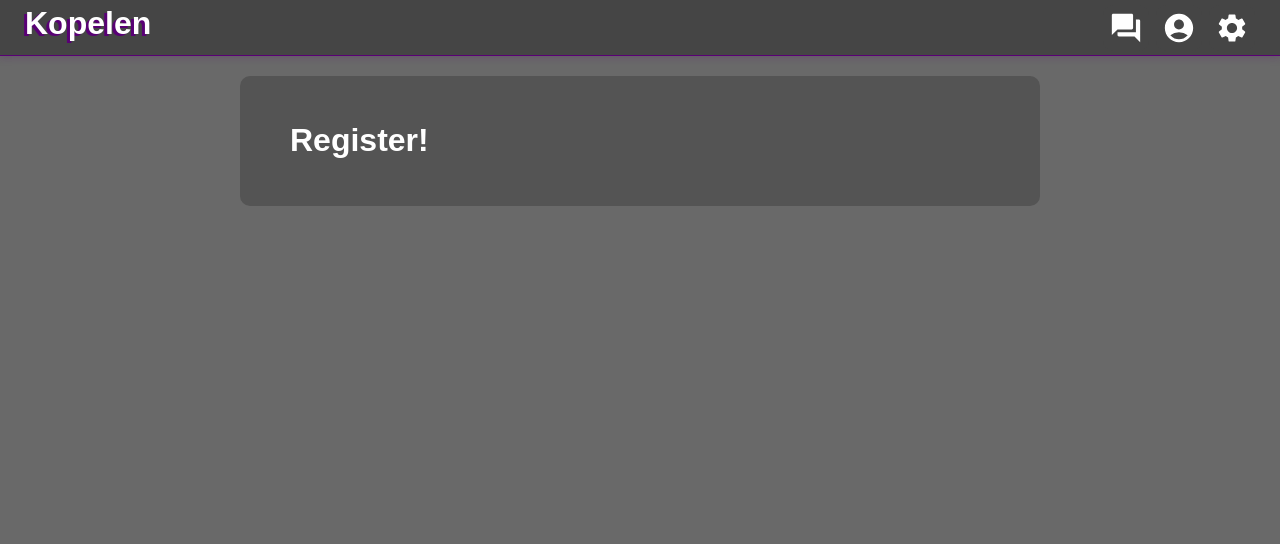
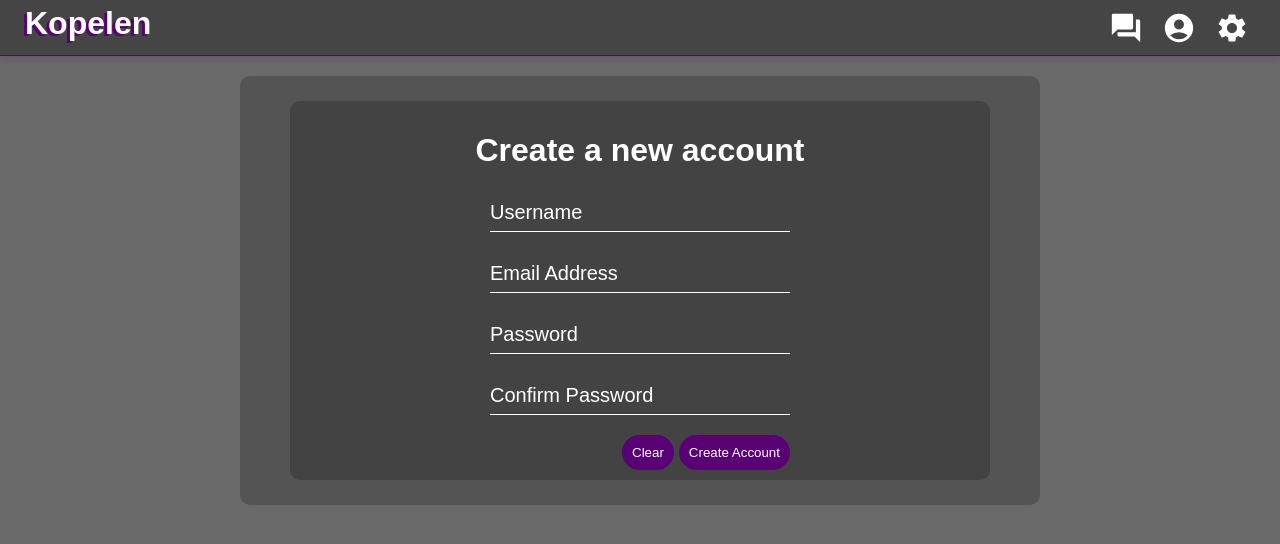
Before and after one commit to ChrisSchmidt6/Kopelen, a Next.js app: page /register in a window 1280 px wide. Shown: the top 544 px of the page. Built offline with nearby package versions, Linux system fonts and the light colour scheme; a web font is replaced by a local one.

Commit message:
add registration form and form validation

```diff
--- /dev/null
+++ b/pages/register/Register.module.css
@@ -0,0 +1,32 @@
+.container {
+  border-radius: 10px;
+  background: #434343;
+  padding: 10px;
+}
+
+.container h1 {
+  text-align: center;
+}
+
+.container form {
+  max-width: 300px;
+  margin: auto;
+  overflow: auto;
+}
+
+.formButtons {
+  float: right;
+}
+
+.formButtons input {
+  border: none;
+  border-radius: 25px;
+  background: #590075;
+  color: white;
+  margin-left: 5px;
+  width: fit-content;
+  font-size: 10pt;
+  padding: 10px;
+  user-select: none;
+  cursor: pointer;
+}
--- a/pages/register/index.js
+++ b/pages/register/index.js
@@ -1,9 +1,83 @@
-//
+import { Formik, Form } from "formik";
+import { object, ref, string } from "yup";
+
+import Input from "../../components/ui/Input";
+
+import classes from "./Register.module.css";
+
+const initialValues = {
+  username: "",
+  email: "",
+  password: "",
+  confirmPassword: "",
+};
+
+// Validating all fields (self explanatory)
+const validationSchema = object().shape({
+  username: string()
+    .required("Username is a required field.")
+    .min(3, "Your username must contain at least 3 characters")
+    .max(14, "Your username can contain at most 14 characters"),
+  email: string()
+    .required("Email is a required field.")
+    .email("You must enter a valid email."),
+  password: string()
+    .required("Password is a required field.")
+    .min(8, "Your password must contain at least 8 characters")
+    .max(25, "Your password can contain at most 25 characters"),
+  confirmPassword: string()
+    .required("Confirm Password is a required field.")
+    .oneOf([ref("password")], "The password you provided does not match."),
+});
 
 const Register = () => {
   return (
     <>
-        <h1>Register!</h1>
+      <div className={classes.container}>
+        <h1>Create a new account</h1>
+        <Formik
+          initialValues={initialValues}
+          validationSchema={validationSchema}
+          onSubmit={(values, { setSubmitting }) => {
+            setTimeout(() => {
+              alert(JSON.stringify(values, null, 2));
+              setSubmitting(false);
+            }, 400);
+          }}
+        >
+          {({ errors, isSubmitting }) => (
+            <Form>
+              <Input as={Input} name="username" label="Username" type="text" />
+              <Input
+                as={Input}
+                name="email"
+                label="Email Address"
+                type="email"
+              />
+              <Input
+                as={Input}
+                name="password"
+                label="Password"
+                type="password"
+              />
+              <Input
+                as={Input}
+                name="confirmPassword"
+                label="Confirm Password"
+                type="password"
+              />
+              <div className={classes.formButtons}>
+                <input type="reset" value="Clear" />
+                <input
+                  type="submit"
+                  value="Create Account"
+                  disabled={isSubmitting || Object.keys(errors).length > 0}
+                />
+              </div>
+            </Form>
+          )}
+        </Formik>
+      </div>
     </>
   );
 };
```
Lines whose indentation alone changed are shown as unchanged.
